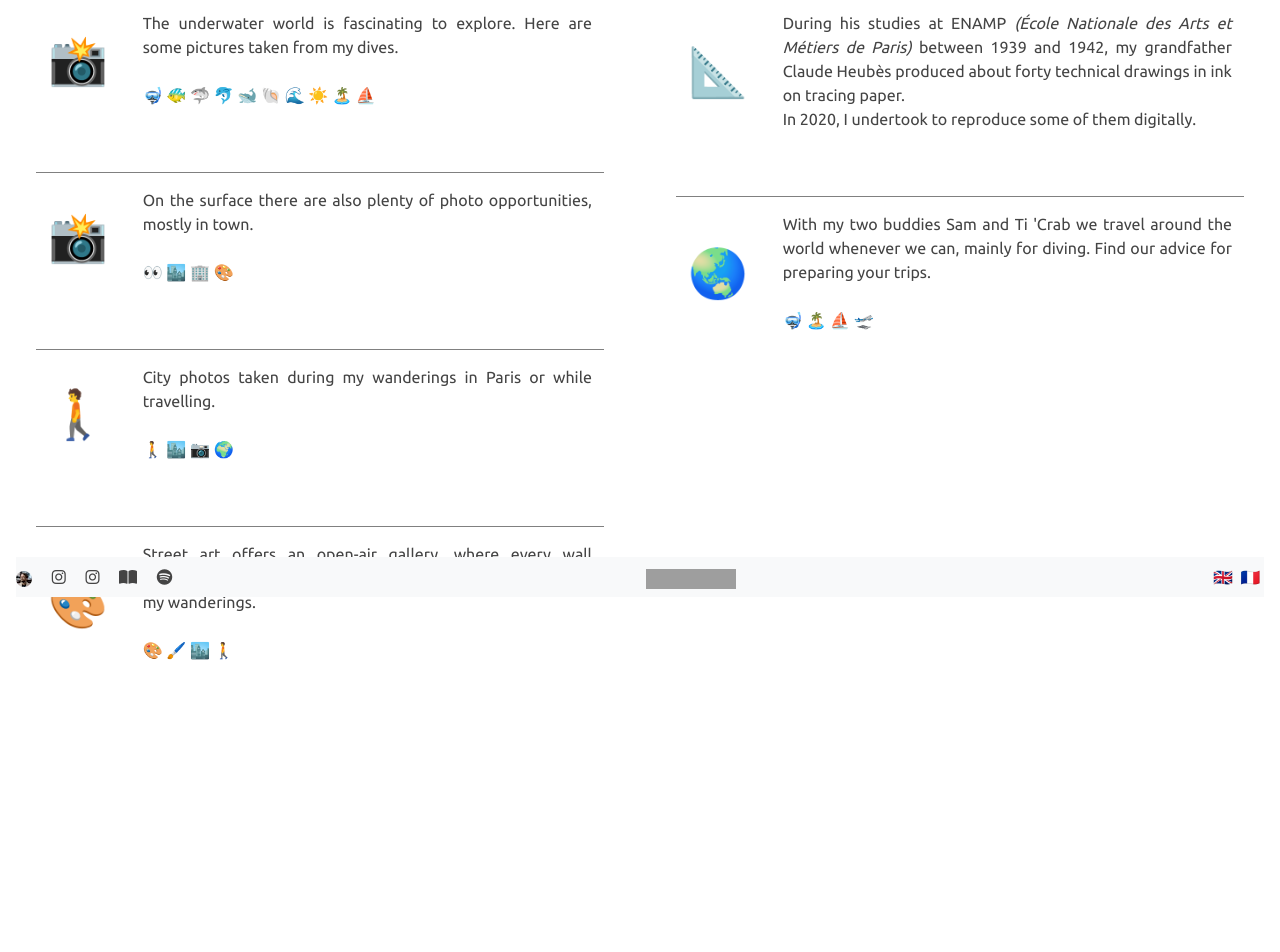
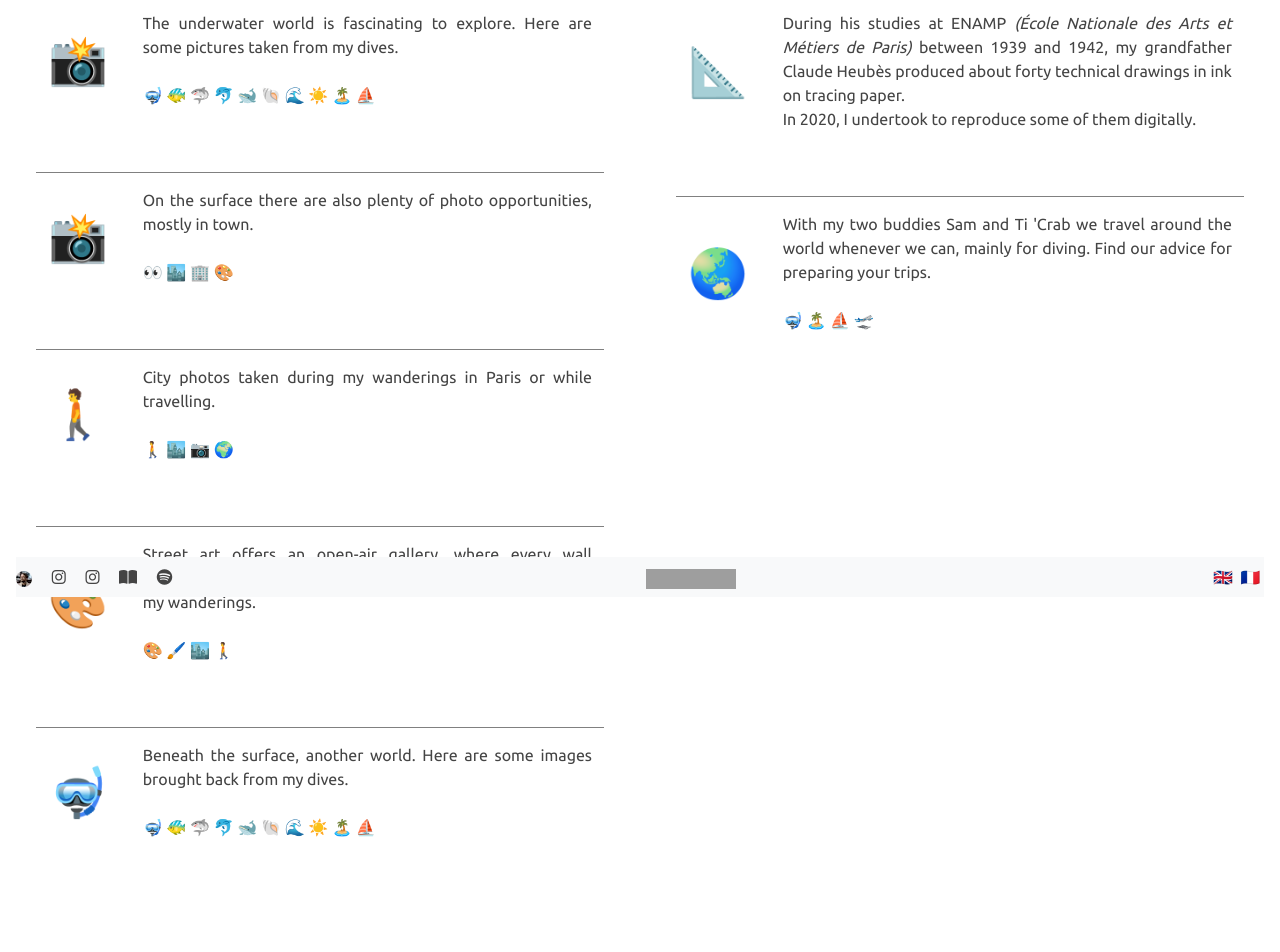
Before and after one commit to cheubes/christophe.heubes.org, a Jekyll site: the page built from index-en.html, in a window 1280 px wide. Shown: the part 303-1255 px from the top of the page. Built offline with Jekyll 4.4.1, drawn with Linux system fonts in a browser that asks for light colours; nearby versions of some CDN libraries; before the commit the page ends 1078 px from its top, so only the background shows below that; grey boxes are pictures that could not be loaded.

Commit message:
Under water gallery created.

```diff
--- a/_layouts/index.html
+++ b/_layouts/index.html
@@ -34,6 +34,12 @@
             <div class="col-md-10 desc align-middle">{{ page.about-street-art }}</div>
           </div>
         </a>
+        <a href="{{ page.permalink }}under-water">
+          <div class="row">
+            <div class="col-md-2 icon align-middle">🤿</div>
+            <div class="col-md-10 desc align-middle">{{ page.about-under-water }}</div>
+          </div>
+        </a>
       </div>
       <div class="portfolio col-md-6 px-5 py-5">
         <a href="{{ page.permalink }}technical-drawing">
--- a/assets/css/hbs.less
+++ b/assets/css/hbs.less
@@ -118,6 +118,28 @@ a:hover {
   }
 }
 
+#under-water-gallery {
+  padding-top: 30px;
+  padding-bottom: 100px;
+
+  .gallery-thumb {
+    cursor: pointer;
+    overflow: hidden;
+    aspect-ratio: 3 / 4;
+
+    img {
+      width: 100%;
+      height: 100%;
+      object-fit: cover;
+      transition: transform 0.2s ease;
+
+      &:hover {
+        transform: scale(1.04);
+      }
+    }
+  }
+}
+
 #not-found {
   background-image: url(/assets/img/bg.jpg) ;
   background-position: center center;
--- a/index-en.html
+++ b/index-en.html
@@ -24,6 +24,8 @@ about-deambulations:
   City photos taken during my wanderings in Paris or while travelling.<br/>&nbsp;<br/>🚶 🏙️ 📷 🌍
 about-street-art:
   Street art offers an open-air gallery, where every wall becomes a canvas. Here are some works encountered along my wanderings.<br/>&nbsp;<br/>🎨 🖌️ 🏙️ 🚶
+about-under-water:
+  Beneath the surface, another world. Here are some images brought back from my dives.<br/>&nbsp;<br/>🤿 🐠 🦈 🐬 🐋 🐚 🌊 ☀️ 🏝️ ⛵
 about-s-t:
   With my two buddies Sam and Ti 'Crab we travel around the world whenever we can, mainly for diving. Find our advice for preparing your trips.<br/>&nbsp;<br/>🤿 🏝️ ⛵ 🛫
 about-technical-drawing:
--- a/index.html
+++ b/index.html
@@ -24,6 +24,8 @@ about-deambulations:
   Photos de ville prises au fil de mes déambulations dans Paris ou en voyage.<br/>&nbsp;<br/>🚶 🏙️ 📷 🌍
 about-street-art:
   Le street art offre une galerie à ciel ouvert, où chaque mur devient une toile. Voici quelques œuvres rencontrées au fil de mes déambulations.<br/>&nbsp;<br/>🎨 🖌️ 🏙️ 🚶
+about-under-water:
+  Sous la surface, un autre monde. Voici quelques images remontées de mes plongées.<br/>&nbsp;<br/>🤿 🐠 🦈 🐬 🐋 🐚 🌊 ☀️ 🏝️ ⛵
 about-s-t:
   Avec mes deux comparses Sam et Ti' Crab nous voyageons dès que nous le pouvons autour du monde, principalement pour plonger. Retrouvez nos conseils pour préparer vos voyages.<br/>&nbsp;<br/>🤿 🏝️ ⛵ 🛫
 about-technical-drawing:
```
Also changed, not shown: _data/under-water.yml (added, +45 -0 lines), _layouts/under-water.html (added, +87 -0 lines), under-water-en.html (added, +17 -0 lines), under-water.html (added, +17 -0 lines), .claude/settings.json (added), under-water/2020-08-baleine-morea-polynesie-francaise-A.jpg (added), under-water/2020-08-baleine-morea-polynesie-francaise-B-01.jpg (added), under-water/2020-08-baleine-morea-polynesie-francaise-B-02.jpg (added), under-water/2020-08-baleine-morea-polynesie-francaise-B-03.jpg (added), under-water/2020-08-baleine-morea-polynesie-francaise-C-01.jpg (added), under-water/2020-08-baleine-morea-polynesie-francaise-C-02.jpg (added), under-water/2020-08-baleine-morea-polynesie-francaise-C-03.jpg (added), under-water/2024-07-raies-mobula-acores-01.jpg (added), under-water/2024-07-raies-mobula-acores-02.jpg (added), 1 more files, 1 other file.
